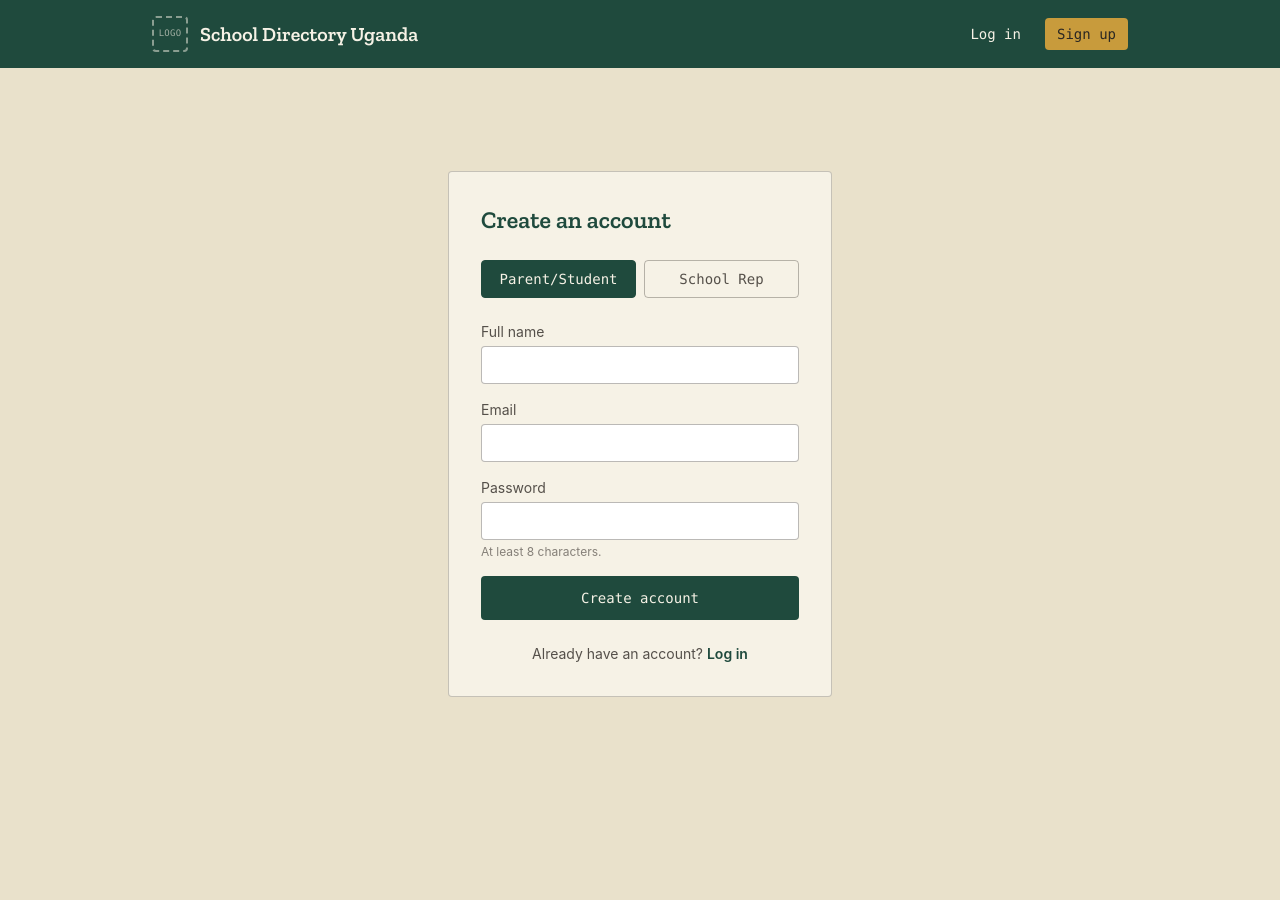
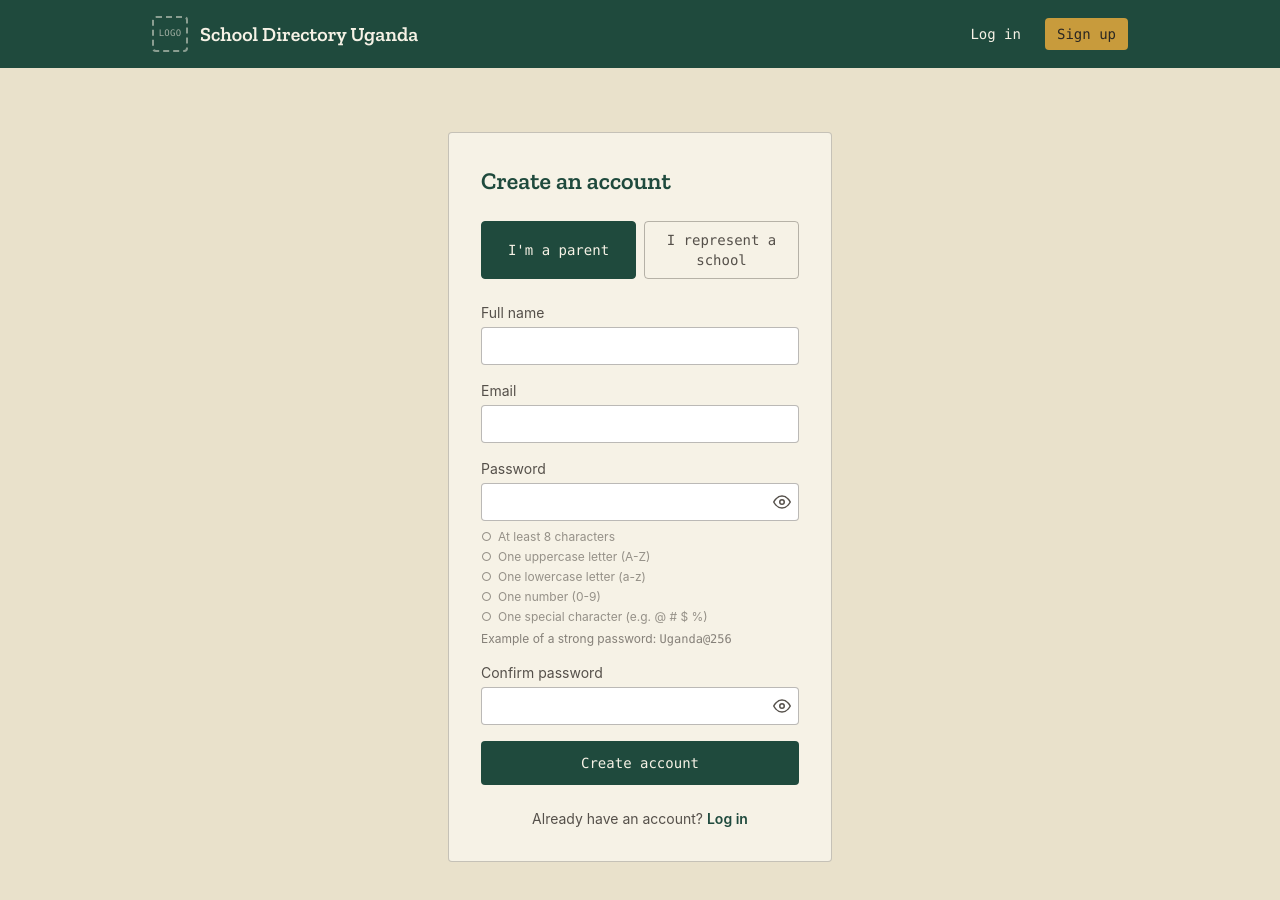
Before and after one commit to ShewolfTech/myschoolapp, a Next.js app: page /signup in a window 1280 px wide. Shown: the top 900 px of the page. Before the commit the page ends 800 px from the top, so only its background shows below. Built offline with nearby package versions, Linux system fonts and the light colour scheme; no server answers.

Commit message:
FIX: toggle view password, password strength and confirm password on registration

```diff
--- /dev/null
+++ b/app/PasswordInput.tsx
@@ -0,0 +1,60 @@
+"use client";
+
+import { useState } from "react";
+
+export function PasswordInput({
+  id,
+  value,
+  onChange,
+  required,
+  minLength,
+  autoComplete,
+  placeholder,
+}: {
+  id: string;
+  value: string;
+  onChange: (e: React.ChangeEvent<HTMLInputElement>) => void;
+  required?: boolean;
+  minLength?: number;
+  autoComplete?: string;
+  placeholder?: string;
+}) {
+  const [visible, setVisible] = useState(false);
+
+  return (
+    <div className="relative">
+      <input
+        id={id}
+        type={visible ? "text" : "password"}
+        required={required}
+        minLength={minLength}
+        autoComplete={autoComplete}
+        placeholder={placeholder}
+        value={value}
+        onChange={onChange}
+        className="w-full bg-white border border-ink-soft/40 rounded-sm px-3 py-2 pr-10 text-sm focus:outline-none focus:ring-2 focus:ring-chalkboard"
+      />
+      <button
+        type="button"
+        onClick={() => setVisible((v) => !v)}
+        tabIndex={-1}
+        aria-label={visible ? "Hide password" : "Show password"}
+        className="absolute right-2 top-1/2 -translate-y-1/2 text-ink-soft hover:text-chalkboard"
+      >
+        {visible ? (
+          <svg width="18" height="18" viewBox="0 0 24 24" fill="none" stroke="currentColor" strokeWidth="2" strokeLinecap="round" strokeLinejoin="round">
+            <path d="M9.88 9.88a3 3 0 1 0 4.24 4.24" />
+            <path d="M10.73 5.08A10.43 10.43 0 0 1 12 5c7 0 11 8 11 8a13.16 13.16 0 0 1-1.67 2.68" />
+            <path d="M6.61 6.61A13.526 13.526 0 0 0 1 12s4 8 11 8a9.74 9.74 0 0 0 5.39-1.61" />
+            <line x1="2" y1="2" x2="22" y2="22" />
+          </svg>
+        ) : (
+          <svg width="18" height="18" viewBox="0 0 24 24" fill="none" stroke="currentColor" strokeWidth="2" strokeLinecap="round" strokeLinejoin="round">
+            <path d="M1 12s4-8 11-8 11 8 11 8-4 8-11 8-11-8-11-8Z" />
+            <circle cx="12" cy="12" r="3" />
+          </svg>
+        )}
+      </button>
+    </div>
+  );
+}
--- /dev/null
+++ b/app/PasswordRequirements.tsx
@@ -0,0 +1,36 @@
+"use client";
+
+import { getPasswordChecklist, PASSWORD_EXAMPLE } from "@/lib/passwordValidation";
+
+const ITEMS: { key: keyof ReturnType<typeof getPasswordChecklist>; label: string }[] = [
+  { key: "length", label: "At least 8 characters" },
+  { key: "uppercase", label: "One uppercase letter (A-Z)" },
+  { key: "lowercase", label: "One lowercase letter (a-z)" },
+  { key: "number", label: "One number (0-9)" },
+  { key: "special", label: "One special character (e.g. @ # $ %)" },
+];
+
+export function PasswordRequirements({ password }: { password: string }) {
+  const checklist = getPasswordChecklist(password);
+
+  return (
+    <div className="mt-2">
+      <ul className="text-xs space-y-1">
+        {ITEMS.map(({ key, label }) => (
+          <li
+            key={key}
+            className={`flex items-center gap-1.5 ${
+              checklist[key] ? "text-chalkboard" : "text-ink-soft/60"
+            }`}
+          >
+            <span aria-hidden>{checklist[key] ? "✓" : "○"}</span>
+            {label}
+          </li>
+        ))}
+      </ul>
+      <p className="text-xs text-ink-soft/70 mt-1.5">
+        Example of a strong password: <span className="font-ledger">{PASSWORD_EXAMPLE}</span>
+      </p>
+    </div>
+  );
+}
--- a/app/api/auth/change-password/route.ts
+++ b/app/api/auth/change-password/route.ts
@@ -4,10 +4,11 @@ import bcrypt from "bcryptjs";
 import { auth } from "@/lib/auth";
 import { connectDB } from "@/lib/db";
 import { User } from "@/models/User";
+import { PASSWORD_REGEX, PASSWORD_REQUIREMENTS_MESSAGE } from "@/lib/passwordValidation";
 
 const schema = z.object({
   currentPassword: z.string().min(1, "Enter your current password"),
-  newPassword: z.string().min(8, "New password must be at least 8 characters"),
+  newPassword: z.string().regex(PASSWORD_REGEX, PASSWORD_REQUIREMENTS_MESSAGE),
 });
 
 export async function POST(request: Request) {
--- a/app/api/auth/reset-password/route.ts
+++ b/app/api/auth/reset-password/route.ts
@@ -4,10 +4,11 @@ import { createHash } from "crypto";
 import bcrypt from "bcryptjs";
 import { connectDB } from "@/lib/db";
 import { User } from "@/models/User";
+import { PASSWORD_REGEX, PASSWORD_REQUIREMENTS_MESSAGE } from "@/lib/passwordValidation";
 
 const schema = z.object({
   token: z.string().min(1),
-  password: z.string().min(8, "Password must be at least 8 characters"),
+  password: z.string().regex(PASSWORD_REGEX, PASSWORD_REQUIREMENTS_MESSAGE),
 });
 
 export async function POST(request: Request) {
--- a/app/api/auth/signup/route.ts
+++ b/app/api/auth/signup/route.ts
@@ -3,11 +3,12 @@ import { z } from "zod";
 import bcrypt from "bcryptjs";
 import { connectDB } from "@/lib/db";
 import { User } from "@/models/User";
+import { PASSWORD_REGEX, PASSWORD_REQUIREMENTS_MESSAGE } from "@/lib/passwordValidation";
 
 const signupSchema = z.object({
   name: z.string().trim().min(2, "Name must be at least 2 characters"),
   email: z.string().trim().toLowerCase().email("Enter a valid email"),
-  password: z.string().min(8, "Password must be at least 8 characters"),
+  password: z.string().regex(PASSWORD_REGEX, PASSWORD_REQUIREMENTS_MESSAGE),
   // Public signup only ever creates parent or school_rep accounts.
   // Admin accounts are created directly in the database/seed script.
   role: z.enum(["parent", "school_rep"]),
--- a/app/login/page.tsx
+++ b/app/login/page.tsx
@@ -4,6 +4,7 @@ import { useState } from "react";
 import { signIn, getSession } from "next-auth/react";
 import { useRouter } from "next/navigation";
 import Link from "next/link";
+import { PasswordInput } from "../PasswordInput";
 
 export default function LoginPage() {
   const router = useRouter();
@@ -29,8 +30,6 @@ export default function LoginPage() {
       return;
     }
 
-    // Fetch the session directly rather than trusting result, since signIn's
-    // return value doesn't include the user's role.
     const session = await getSession();
     setLoading(false);
 
@@ -59,21 +58,23 @@ export default function LoginPage() {
               className="w-full bg-white border border-ink-soft/40 rounded-sm px-3 py-2 text-sm focus:outline-none focus:ring-2 focus:ring-chalkboard"
             />
           </div>
+
           <div>
+            <div className="flex items-center justify-between mb-1">
               <label className="block text-sm text-ink-soft" htmlFor="password">
                 Password
               </label>
-              <input
-                id="password"
-                type="password"
-                required
-                value={password}
-                onChange={(e) => setPassword(e.target.value)}
-                className="w-full bg-white border border-ink-soft/40 rounded-sm px-3 py-2 text-sm focus:outline-none focus:ring-2 focus:ring-chalkboard"
-              />
-            <Link href="/forgot-password" className="text-xs text-chalkboard hover:text-margin-red">
-              Forgot password?
-            </Link>
+              <Link href="/forgot-password" className="text-xs text-chalkboard hover:text-margin-red">
+                Forgot password?
+              </Link>
+            </div>
+            <PasswordInput
+              id="password"
+              required
+              autoComplete="current-password"
+              value={password}
+              onChange={(e) => setPassword(e.target.value)}
+            />
           </div>
 
           {error && <p className="text-sm text-margin-red">{error}</p>}
--- a/app/signup/page.tsx
+++ b/app/signup/page.tsx
@@ -4,12 +4,16 @@ import { useState } from "react";
 import { signIn } from "next-auth/react";
 import { useRouter } from "next/navigation";
 import Link from "next/link";
+import { PasswordInput } from "../PasswordInput";
+import { PasswordRequirements } from "../PasswordRequirements";
+import { isPasswordStrong, PASSWORD_REQUIREMENTS_MESSAGE } from "@/lib/passwordValidation";
 
 export default function SignupPage() {
   const router = useRouter();
   const [name, setName] = useState("");
   const [email, setEmail] = useState("");
   const [password, setPassword] = useState("");
+  const [confirmPassword, setConfirmPassword] = useState("");
   const [role, setRole] = useState<"parent" | "school_rep">("parent");
   const [error, setError] = useState<string | null>(null);
   const [loading, setLoading] = useState(false);
@@ -17,6 +21,17 @@ export default function SignupPage() {
   async function handleSubmit(e: React.FormEvent) {
     e.preventDefault();
     setError(null);
+
+    if (password !== confirmPassword) {
+      setError("Passwords don't match.");
+      return;
+    }
+
+    if (!isPasswordStrong(password)) {
+      setError(PASSWORD_REQUIREMENTS_MESSAGE);
+      return;
+    }
+
     setLoading(true);
 
     const res = await fetch("/api/auth/signup", {
@@ -62,7 +77,7 @@ export default function SignupPage() {
                 : "bg-transparent text-ink-soft border-ink-soft/40"
             }`}
           >
-            Parent/Student
+            I&apos;m a parent
           </button>
           <button
             type="button"
@@ -73,7 +88,7 @@ export default function SignupPage() {
                 : "bg-transparent text-ink-soft border-ink-soft/40"
             }`}
           >
-            School Rep
+            I represent a school
           </button>
         </div>
 
@@ -110,16 +125,27 @@ export default function SignupPage() {
             <label className="block text-sm text-ink-soft mb-1" htmlFor="password">
               Password
             </label>
-            <input
+            <PasswordInput
               id="password"
-              type="password"
               required
-              minLength={8}
+              autoComplete="new-password"
               value={password}
               onChange={(e) => setPassword(e.target.value)}
-              className="w-full bg-white border border-ink-soft/40 rounded-sm px-3 py-2 text-sm focus:outline-none focus:ring-2 focus:ring-chalkboard"
             />
-            <p className="text-xs text-ink-soft/70 mt-1">At least 8 characters.</p>
+            <PasswordRequirements password={password} />
+          </div>
+
+          <div>
+            <label className="block text-sm text-ink-soft mb-1" htmlFor="confirmPassword">
+              Confirm password
+            </label>
+            <PasswordInput
+              id="confirmPassword"
+              required
+              autoComplete="new-password"
+              value={confirmPassword}
+              onChange={(e) => setConfirmPassword(e.target.value)}
+            />
           </div>
 
           {error && <p className="text-sm text-margin-red">{error}</p>}
--- /dev/null
+++ b/lib/passwordValidation.ts
@@ -0,0 +1,30 @@
+// Min 8 characters, at least one uppercase, one lowercase, one number, one special character.
+export const PASSWORD_REGEX =
+  /^(?=.*[a-z])(?=.*[A-Z])(?=.*\d)(?=.*[^A-Za-z0-9]).{8,}$/;
+
+export const PASSWORD_REQUIREMENTS_MESSAGE =
+  "Password must be at least 8 characters and include an uppercase letter, a lowercase letter, a number, and a special character.";
+
+export const PASSWORD_EXAMPLE = "Uganda@256";
+
+export interface PasswordChecklist {
+  length: boolean;
+  uppercase: boolean;
+  lowercase: boolean;
+  number: boolean;
+  special: boolean;
+}
+
+export function getPasswordChecklist(password: string): PasswordChecklist {
+  return {
+    length: password.length >= 8,
+    uppercase: /[A-Z]/.test(password),
+    lowercase: /[a-z]/.test(password),
+    number: /\d/.test(password),
+    special: /[^A-Za-z0-9]/.test(password),
+  };
+}
+
+export function isPasswordStrong(password: string): boolean {
+  return PASSWORD_REGEX.test(password);
+}
```
Also changed, not shown: app/change-password/ChangePasswordForm.tsx (+15 -11 lines), app/reset-password/page.tsx (+13 -8 lines).
